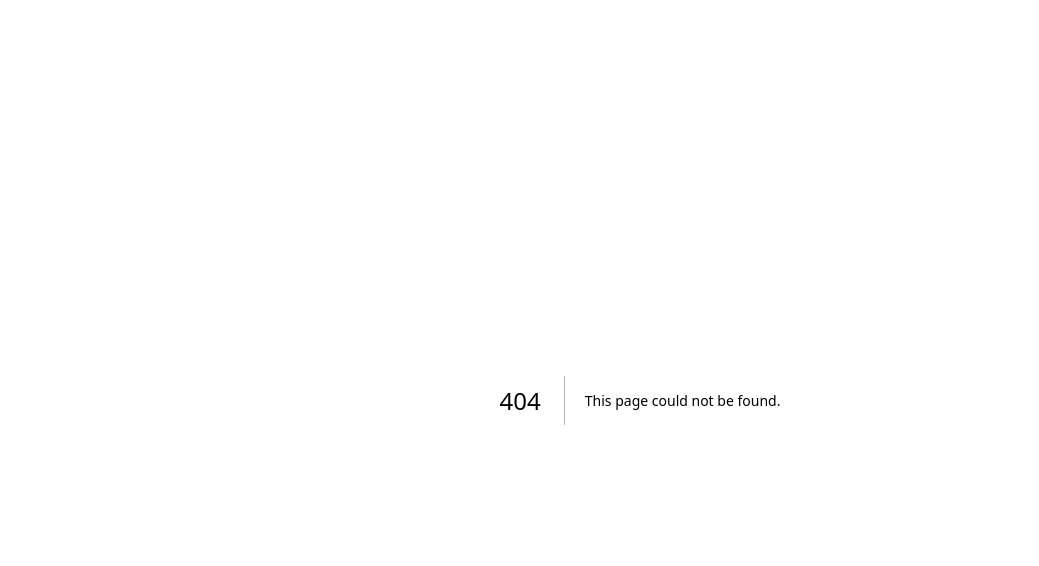
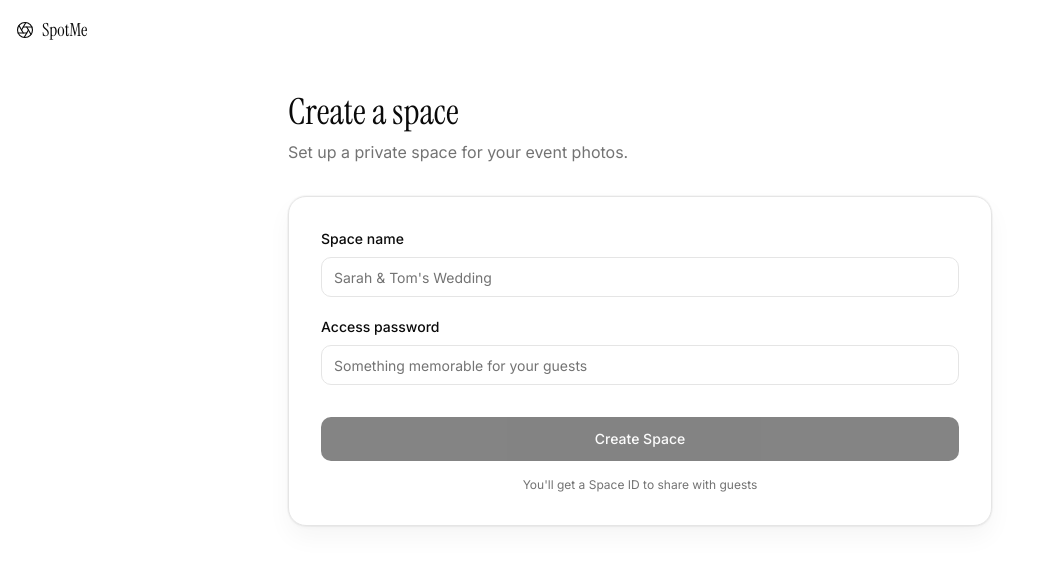
Before and after one commit to shiv7shukla/spotme, a Next.js app: page /organizer in a window 1280 px wide. Before the commit this address had no page. Shown: the top 566 px of the page, without its empty margins (0-1039 px from the left). Built offline with nearby package versions, Linux system fonts and the light colour scheme.

Commit message:
add: ui for creating a space

```diff
--- /dev/null
+++ b/app/organizer/page.tsx
@@ -0,0 +1,73 @@
+/* eslint-disable react/no-unescaped-entities */
+'use client'
+import { useState } from "react";
+import { Button } from "@/components/ui/button";
+import SpotMeLogo from "@/components/ui/SpotMeLogo";
+import Link from "next/link";
+
+    const Page = () => {
+    const [spaceName, setSpaceName] = useState("");
+    const [password, setPassword] = useState("");
+    // const spaceId = "GRB-" + Math.random().toString(36).substring(2, 8).toUpperCase();
+
+    const handleCreateSpace = () => {
+        if (!spaceName.trim() || !password.trim()) return;
+    };
+
+    return (
+    <div className="min-h-screen bg-background flex">
+        <main className="flex-1 min-h-screen overflow-y-auto">
+            <div className="flex items-center justify-between p-4">
+                <Link href="/">
+                    <SpotMeLogo />
+                </Link>
+            </div>
+            <div className="p-4 sm:p-8 max-w-3xl mx-auto">
+                <div className="opacity-0 animate-fade-up">
+                <div className="mb-8">
+                    <h1 className="font-display text-3xl sm:text-4xl text-foreground mb-2">Create a space</h1>
+                    <p className="font-body text-muted-foreground">Set up a private space for your event photos.</p>
+                </div>
+                <div className="glass-card p-6 sm:p-8">
+                    <div className="space-y-5 mb-8">
+                        <div>
+                            <label className="font-body text-sm font-medium text-foreground block mb-2">Space name</label>
+                            <input
+                                type="text"
+                                value={spaceName}
+                                onChange={(e) => setSpaceName(e.target.value)}
+                                placeholder="Sarah & Tom's Wedding"
+                                className="w-full h-10 px-3 rounded-lg border border-input bg-background font-body text-sm text-foreground placeholder:text-muted-foreground focus:outline-none focus:ring-2 focus:ring-ring/20 focus:border-foreground/20 transition-all"
+                            />
+                        </div>
+                        <div>
+                            <label className="font-body text-sm font-medium text-foreground block mb-2">Access password</label>
+                            <input
+                                type="password"
+                                value={password}
+                                onChange={(e) => setPassword(e.target.value)}
+                                placeholder="Something memorable for your guests"
+                                className="w-full h-10 px-3 rounded-lg border border-input bg-background font-body text-sm text-foreground placeholder:text-muted-foreground focus:outline-none focus:ring-2 focus:ring-ring/20 focus:border-foreground/20 transition-all"
+                            />
+                        </div>
+                    </div>
+                <Button
+                    size="lg"
+                    className="w-full"
+                    onClick={handleCreateSpace}
+                    disabled={!spaceName.trim() || !password.trim()}
+                >
+                Create Space
+                </Button>
+                <p className="font-body text-xs text-muted-foreground text-center mt-4">
+                You'll get a Space ID to share with guests
+                </p>
+            </div>
+            </div>
+            </div>
+        </main>
+        </div>
+    )
+};
+
+export default Page;
```
Also changed, not shown: 2 other files (tests, documents, lock files or other folders).
